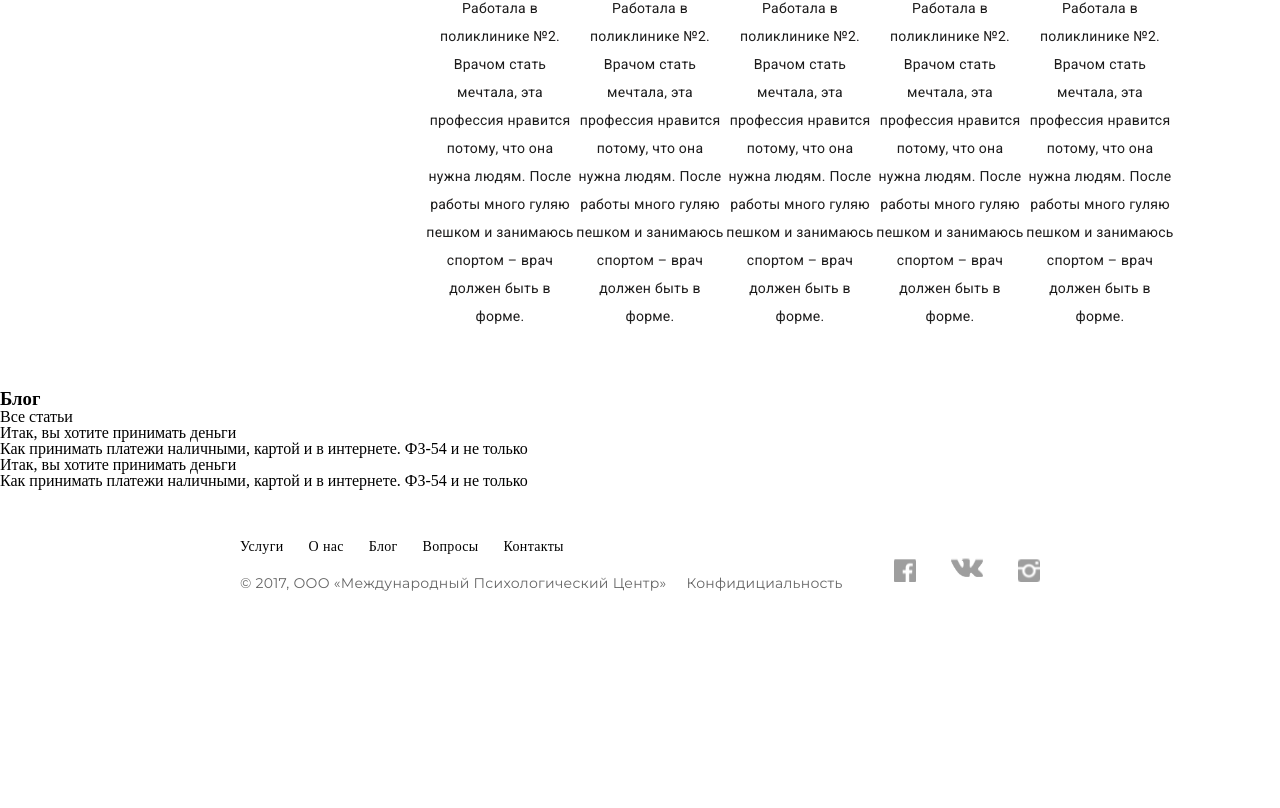
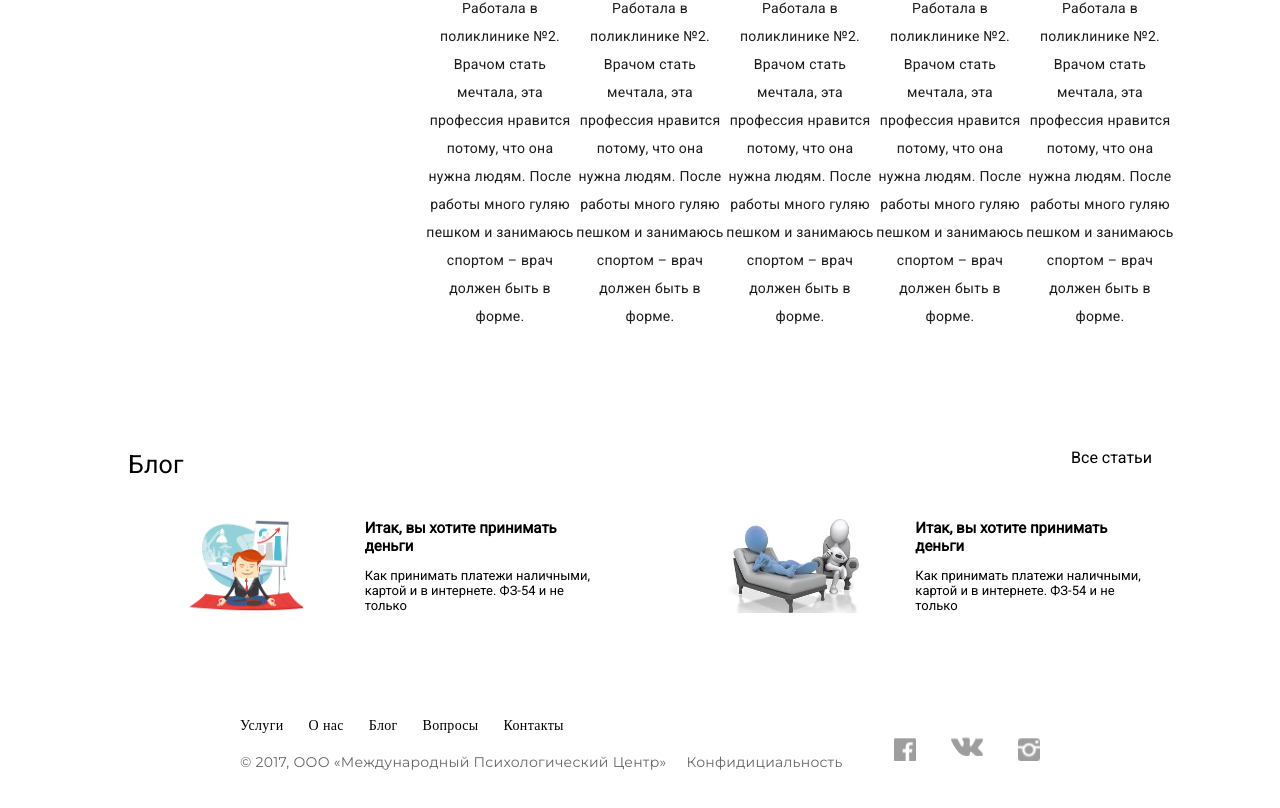
Before and after one commit to YongminK/i-understand-mockup-test, a React app: page / in a window 1280 px wide. Shown: the part 3154-3962 px from the top of the page. Before the commit the page ends 3793 px from the top, so only its background shows below. Built offline with nearby package versions, Linux system fonts and the light colour scheme.

Commit message:
style for Blog and Trust

```diff
--- a/src/style/style.css
+++ b/src/style/style.css
@@ -318,10 +318,11 @@ body {
     background-image: url('../img/work-img-4.png');
 }
 
-.specialists{
+.specialists {
     padding: 60px 425px;
     height: auto;
 }
+
 .specialists__head {
     color: #000000;
     font-family: 'Roboto';
@@ -331,13 +332,15 @@ body {
     text-align: center;
     margin-bottom: 16px;
 }
-.specialists__logo{
+
+.specialists__logo {
     display: flex;
     flex-flow: column;
     align-items: center;
     margin-bottom: 10px;
 }
-.specialists__logo__img{
+
+.specialists__logo__img {
     width: 150px;
     height: 150px;
     border-radius: 50%;
@@ -347,6 +350,7 @@ body {
     background-size: contain;
     margin-bottom: 10px;
 }
+
 .specialists__logo__desc {
     color: #1D1C1C;
     font-family: Roboto;
@@ -376,10 +380,129 @@ body {
     text-align: center;
 }
 
-.carousel__items ul{
+.carousel__items ul {
     display: flex;
     flex-flow: row;
 }
-.carousel__item{
+
+.carousel__item {
     width: 500px;
 }
+
+/*****************
+******BLOG********
+*****************/
+.blog {
+    color: #000000;
+    font-family: 'Roboto';
+    padding: 60px 10% 55px 10%;
+}
+
+.blog__top {
+    display: flex;
+    justify-content: space-between;
+}
+
+.blog__head {
+    font-size: 25px;
+    letter-spacing: 0.17px;
+    line-height: 29px;
+    font-weight: normal;
+    margin-bottom: 40px;
+}
+
+.blog__block {
+    display: flex;
+    flex-direction: row;
+    justify-content: space-between;
+}
+
+.blog__block__article {
+    display: flex;
+    flex-direction: row;
+}
+
+.article__head {
+    font-size: 15px;
+    line-height: 18px;
+    margin-bottom: 13px;
+    font-weight: 600;
+}
+
+.article__text {
+    font-size: 13px;
+    line-height: 15px;
+}
+
+.article__img {
+    background-repeat: no-repeat;
+    background-position: 50% 50%;
+    background-size: contain;
+    width: 100%;
+}
+
+.article__img--1 {
+    background-image: url('../img/blog-img-1.png');
+}
+
+.article__img--2 {
+    background-image: url('../img/blog-img-2.png');
+}
+
+/***************
+*****TRUST*****
+***************/
+
+.trust {
+    background-color: #F7F7F7;
+    /* box-shadow: 0 2px 4px 0 rgba(0, 0, 0, 0.5), 0 2px 4px 0 rgba(0, 0, 0, 0.5); */
+    height: 152px;
+    padding: 60px 240px;
+    display: flex;
+    justify-content: space-between;
+    align-items: center;
+}
+
+.trust__head {
+    text-align: center;
+    color: #000000;
+    font-family: "Open Sans Light";
+    font-size: 25px;
+    letter-spacing: 0.2px;
+    line-height: 34px;
+    margin-bottom: 48px;
+}
+
+.companys__block__img {
+    background-repeat: no-repeat;
+    background-position: 50% 50%;
+    background-size: contain;
+    height: 50px;
+    width: 181px;
+    display: inline-block;
+    margin-right: 53px;
+}
+
+
+.companys__block__img--1 {
+    background-image: url('../img/company-logo-1.png');
+}
+
+.companys__block__img--2 {
+    background-image: url('../img/company-logo-2.png');
+}
+
+.companys__block__img--3 {
+    background-image: url('../img/company-logo-3.png');
+}
+
+.companys__block__arrow {
+    background-image: url('../img/arrow-right.png');
+    background-repeat: no-repeat;
+    background-position: 50% 50%;
+    background-size: contain;
+    height: 29.74px;
+    width: 15.77px;
+    display: inline-block;
+
+}
```
